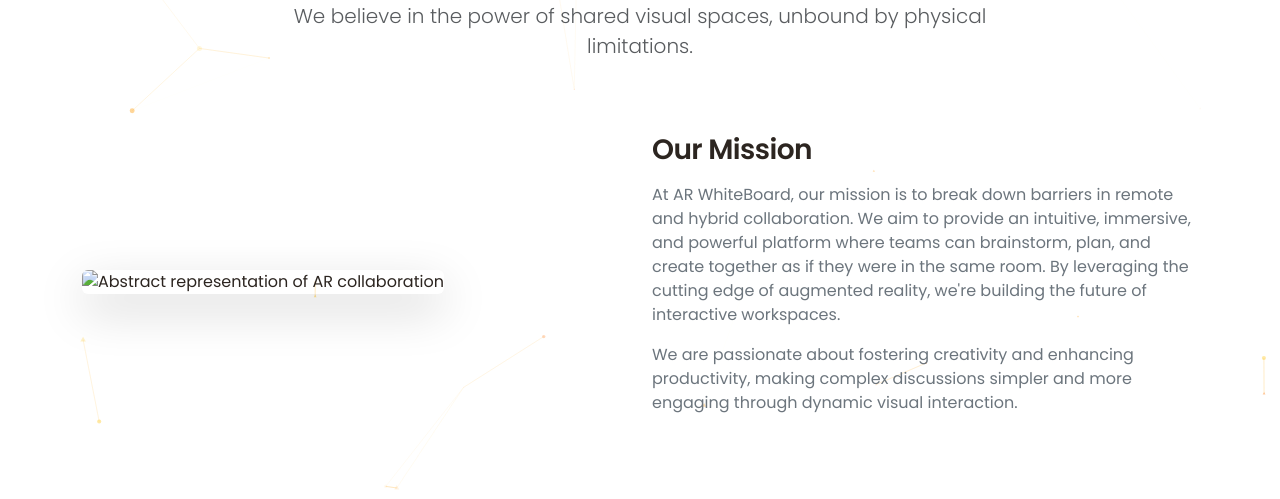
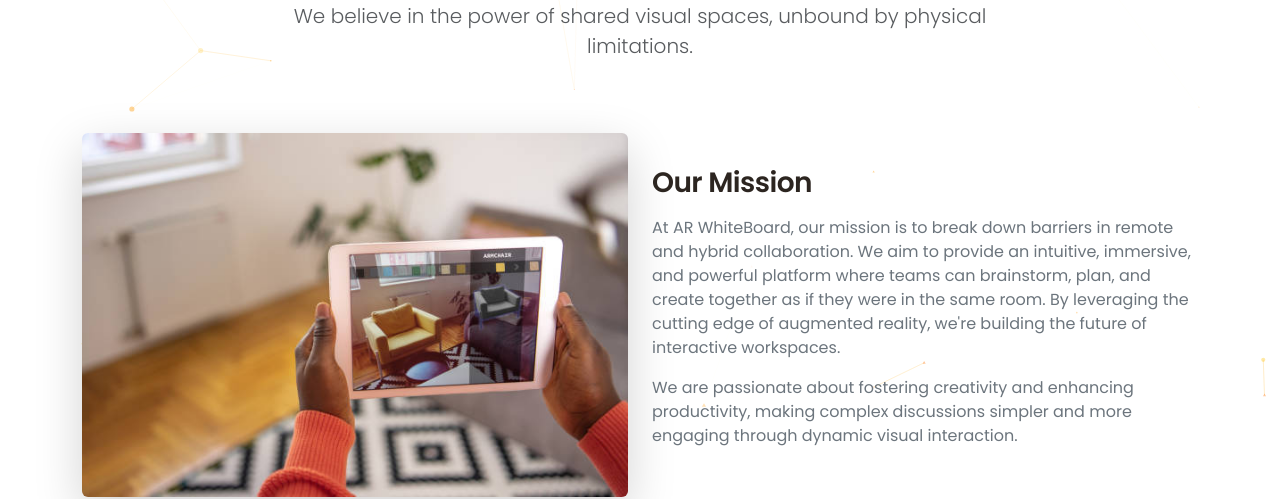
Before and after one commit to Siddharth-15/whiteboardtest3, a website: page about.html in a window 1280 px wide. Shown: the part 309-808 px from the top of the page. Drawn offline with nearby package versions, Linux system fonts and the light colour scheme.

Commit message:
Update about.html

```diff
--- a/about.html
+++ b/about.html
@@ -77,7 +77,7 @@
             <section class="mb-5 py-4 animate-on-scroll" data-animation="fadeInUp" data-delay="200">
                 <div class="row align-items-center">
                     <div class="col-md-6 mb-4 mb-md-0">
-                        <img src="images/ar.jpg" class="img-fluid rounded shadow-lg" alt="Abstract representation of AR collaboration">
+                        <img src="ar.jpg" class="img-fluid rounded shadow-lg" alt="Abstract representation of AR collaboration">
                     </div>
                     <div class="col-md-6">
                         <h2 class="h3 mb-3 fw-semibold">Our Mission</h2>
```
